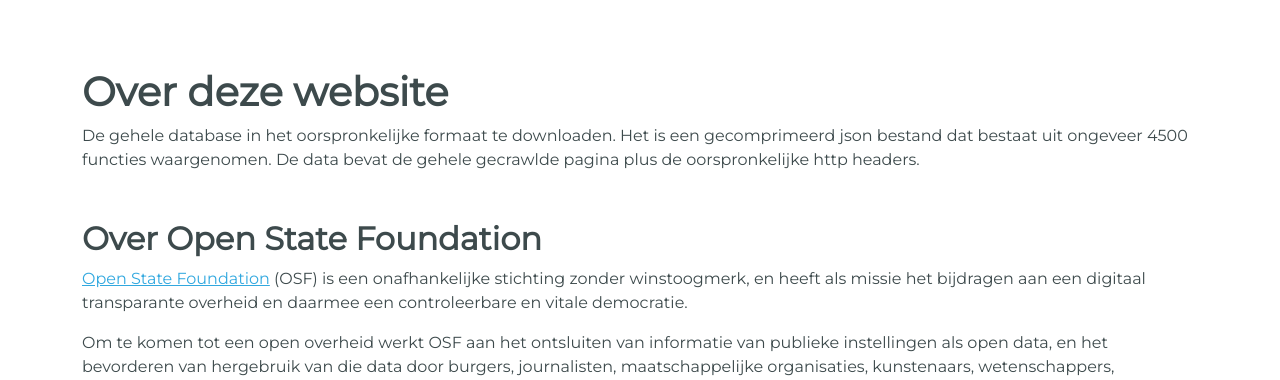
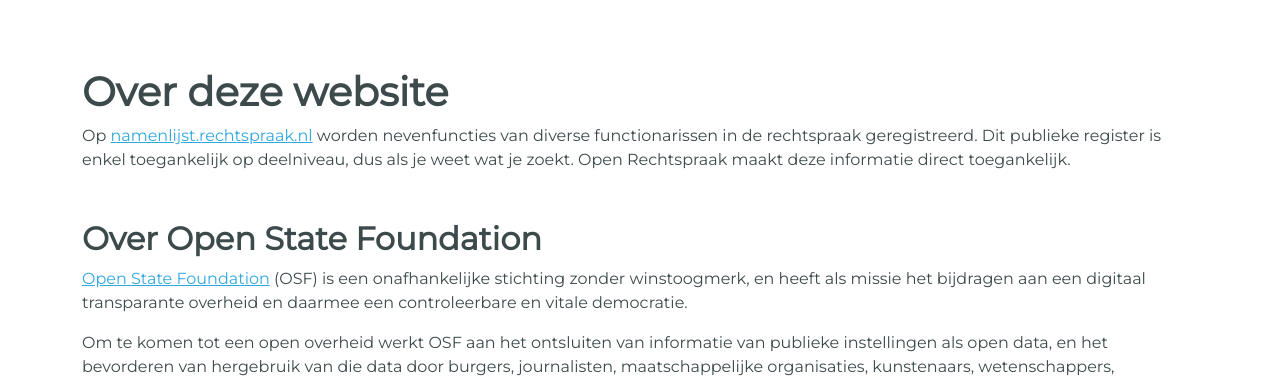
Before and after one commit to openstate/open-rechtspraak, a Flask app: page /about in a window 1280 px wide. Shown: the part 166-546 px from the top of the page. Run offline with Flask 2, Linux system fonts and the light colour scheme; style sheets or scripts are compiled from the project's sources.

Commit message:
Change some text on the about page

```diff
--- a/app/templates/pages/about.html
+++ b/app/templates/pages/about.html
@@ -3,9 +3,9 @@
 
 {% block content %}
   <h1>Over deze website</h1>
-  <p>De gehele database in het oorspronkelijke formaat te downloaden. Het is een gecomprimeerd json bestand dat bestaat
-    uit ongeveer 4500 functies waargenomen. De data bevat de gehele gecrawlde pagina plus de oorspronkelijke http
-    headers.</p>
+  <p>Op <a href="{{ url_for('redirect.rechtspraak_search') }}">namenlijst.rechtspraak.nl</a> worden nevenfuncties van diverse functionarissen in de rechtspraak geregistreerd. Dit
+    publieke register is enkel toegankelijk op deelniveau, dus als je weet wat je zoekt. Open Rechtspraak maakt deze
+    informatie direct toegankelijk.</p>
 
   <h2 class="mt-5">Over Open State Foundation</h2>
   <p><a href="https://openstate.eu/nl/" target="_blank" rel="noopener">Open State Foundation</a> (OSF) is een onafhankelijke stichting zonder winstoogmerk, en heeft als missie het bijdragen
```
